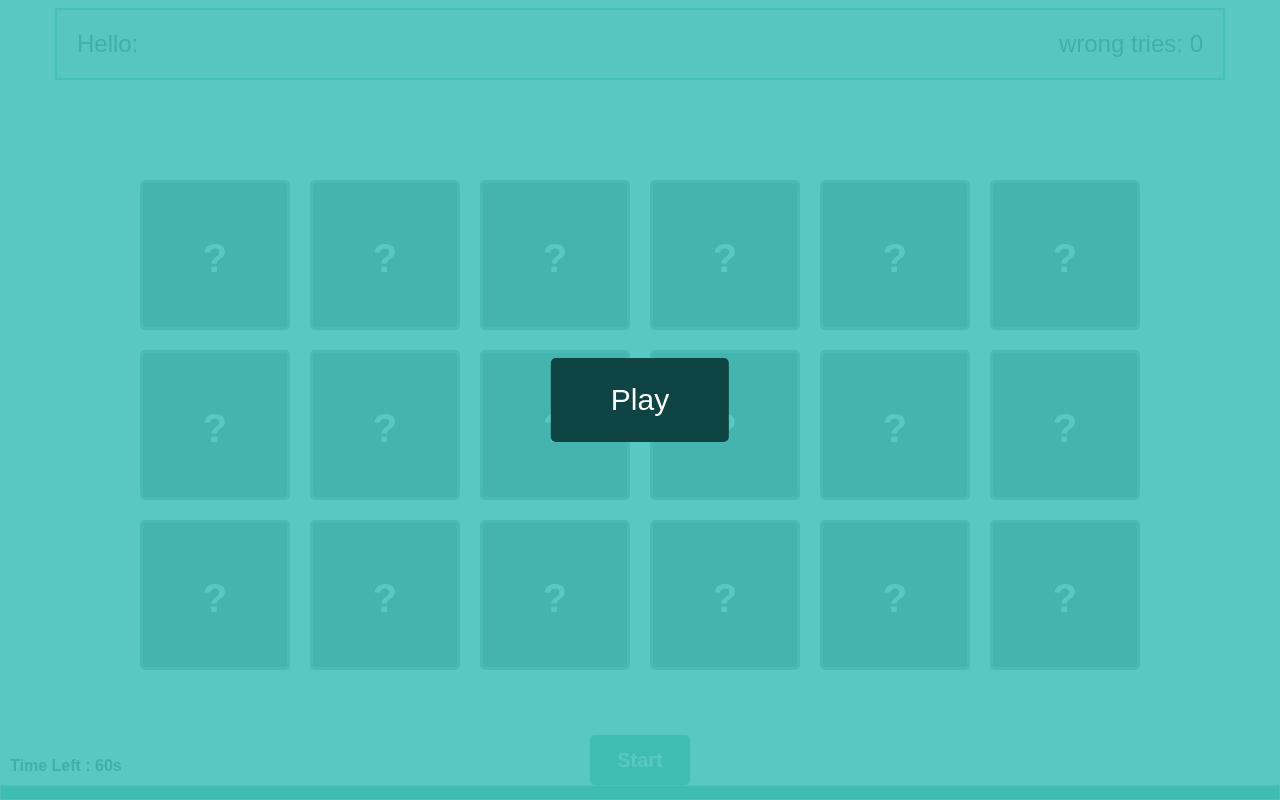
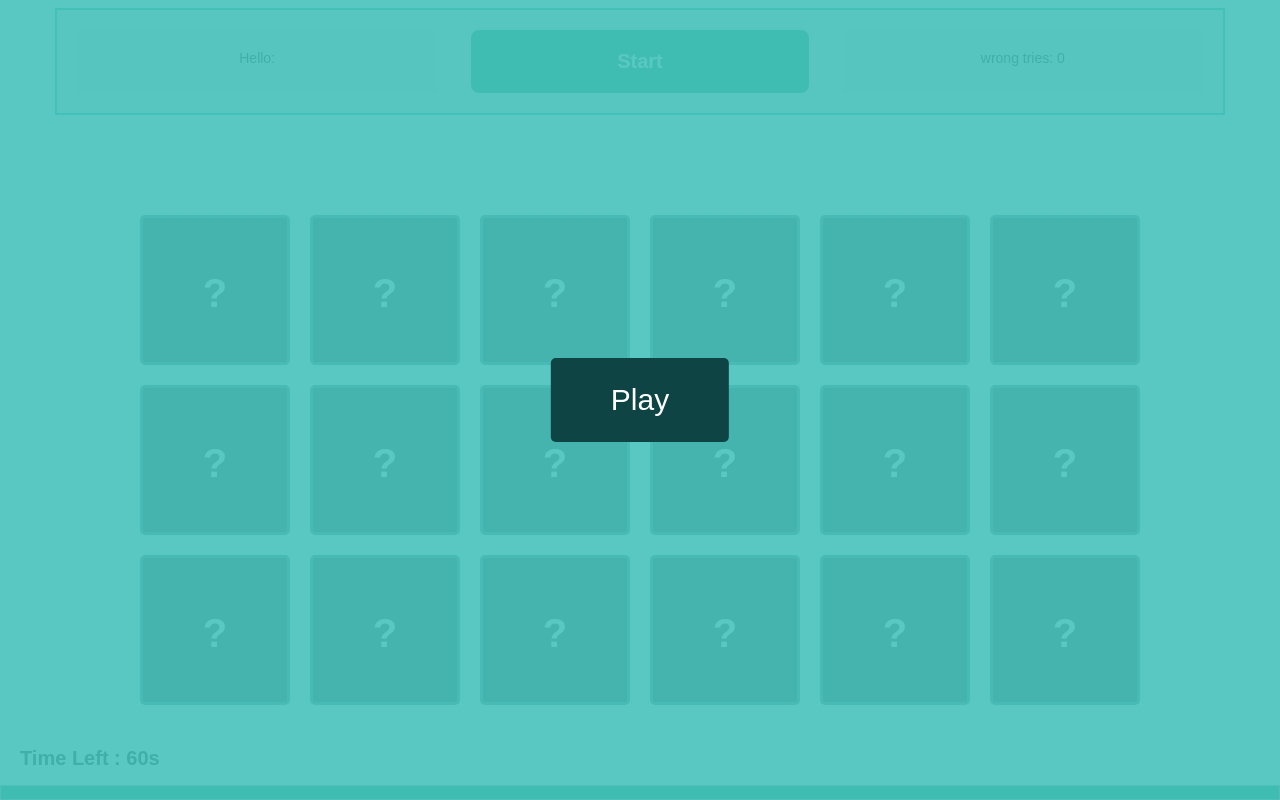
Before and after one commit to Ahmed-Rashad1/memory-game, a plain HTML site: page index.html in a window 1280 px wide. Drawn offline with Linux system fonts and the light colour scheme.

Commit message:
some changes

```diff
--- a/css/memory.css
+++ b/css/memory.css
@@ -66,16 +66,28 @@ body {
   padding: 20px;
   overflow: hidden;
   font-size: 24px;
-
+  display: flex;
+  justify-content: space-between;
 }
-.info-container .name {
-  float: left;
-  width: 50%;
+.info-container .name,
+.info-container .tries {
+  background-color: #ddd;
+  padding: 20px 0;
+  width: 32%;
+  font-size: 14px;
+  border-radius: 3px;
+  text-align: center;
 }
-.info-container .tries {
-  float: right;
-  width: 50%;
-  text-align: right;
+.start-button {
+  background-color: #008b60;
+  color: white;
+  border-radius: 8px;
+  cursor: pointer;
+  width: 30%;
+  text-align: center;
+  font-weight: bold;
+  font-size: 20px;
+  padding: 20px;
 }
 @media (max-width: 767px) {
   .info-container{
@@ -202,10 +214,10 @@ body {
   left: 0;
 }
 .timer-container p {
-  font-size: 16px;
+  font-size: 20px;
   text-align: left;
-  margin-bottom: 10px;
-  margin-left: 10px;
+  margin-bottom: 15px;
+  margin-left: 20px;
   font-weight: bold;
 }
 .timer-container .progress{
@@ -223,22 +235,6 @@ body {
   position: absolute;
   background-color: #008b60 ;
 
-}
-
-.start-button {
-  transform: translate(-50%, 50%);
-  background-color: #008b60;
-  color: white;
-  border-radius: 5px;
-  cursor: pointer;
-  width: 100px;
-  height: 50px;
-  text-align: center;
-  font-weight: bold;
-  left: 50%;
-  position: absolute;
-  font-size: 20px;
-  line-height: 50px;
 }
 .start-button.clicked {
   pointer-events: none;
--- a/index.html
+++ b/index.html
@@ -18,6 +18,7 @@
         <div class="name">
           Hello: <span></span>
         </div>
+        <div class="start-button">Start</div>
         <div class="tries">
           wrong tries: <span>0</span>
         </div>
@@ -138,7 +139,6 @@
           <div class="liner-progress"></div>
         </div>
       </div>
-      <div class="start-button">Start</div>
     </div>
   </div>
   <audio id="success" src="sound/success.mp3" preload="auto"></audio>
--- a/js/main.js
+++ b/js/main.js
@@ -45,7 +45,7 @@ document.querySelector(".start-button").addEventListener('click', () => {
       gameOver()
       document.getElementById("game-over").play()
     }
-  }, duration)
+  }, duration + 250)
 })
 
 
```
